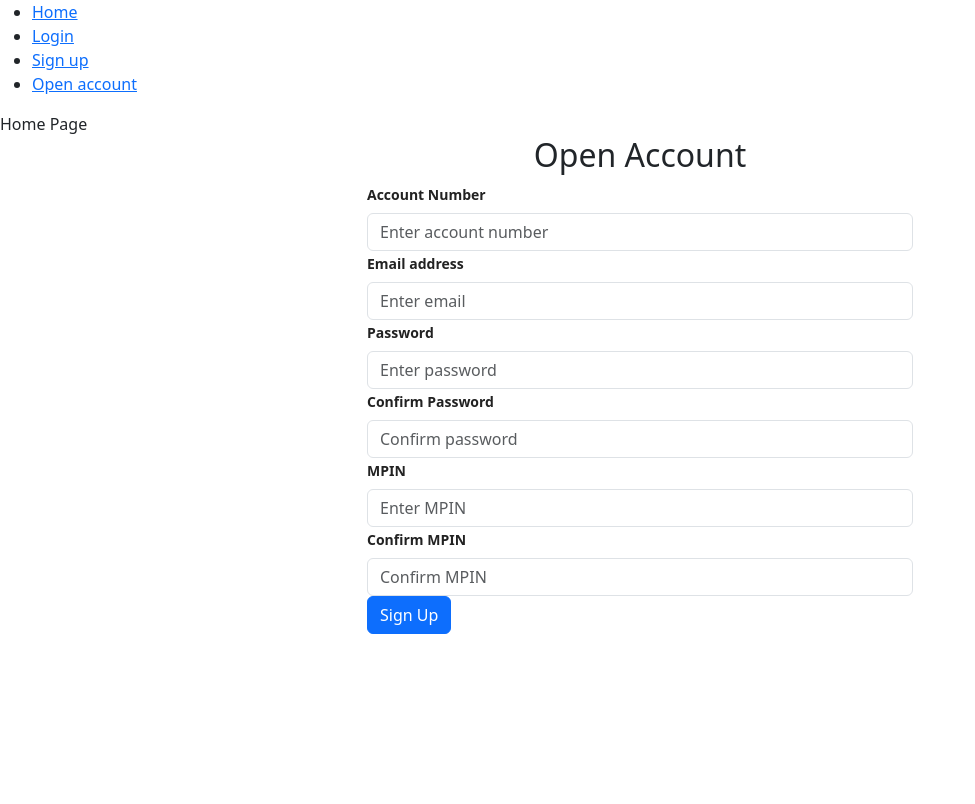
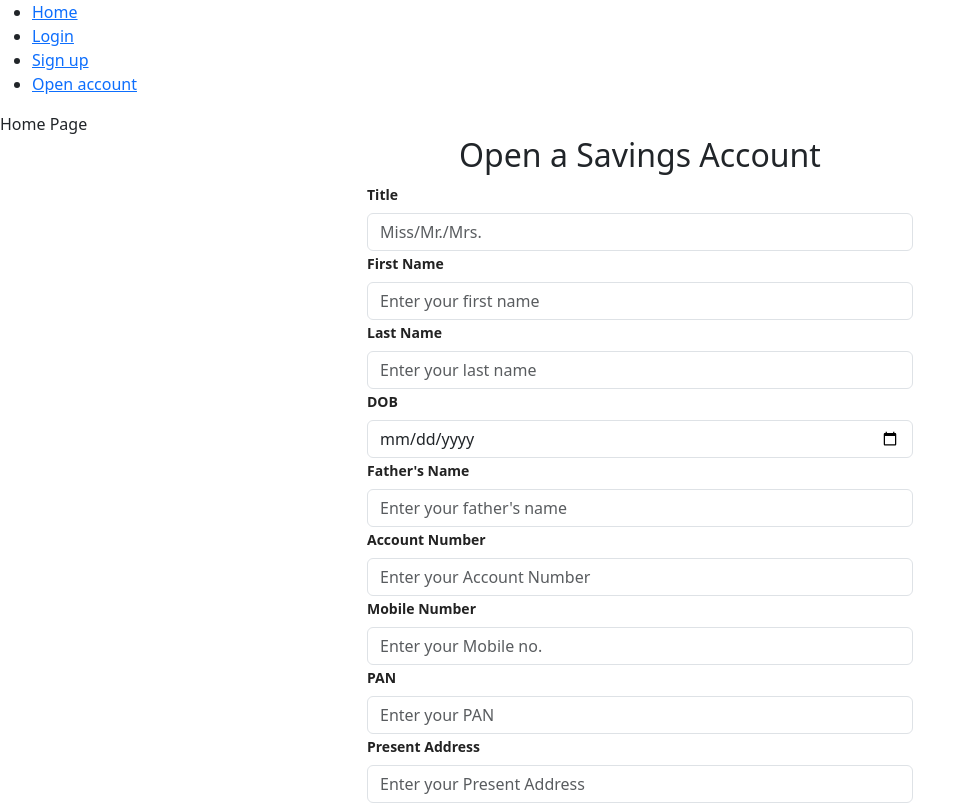
Before and after one commit to sankitanitdgp/BankWithFargo, a React (Create React App) app in the folder frontend/: page /openAccount in a window 1280 px wide. Shown: the top 804 px of the page, without its empty margins (0-975 px from the left). Built offline with nearby package versions, Linux system fonts and the light colour scheme.

Commit message:
Saving acc details

```diff
--- a/frontend/src/components/Login.js
+++ b/frontend/src/components/Login.js
@@ -75,12 +75,9 @@ const Login = () => {
                 autocomplete="off"
               />
             </Form.Group>
-
-
-
-
+            <br></br>
             <Button variant="primary" type="submit" block>
-              Sign Up
+              Submit
             </Button>
           </Form>
         </Col>
--- a/frontend/src/components/OpenAccount.js
+++ b/frontend/src/components/OpenAccount.js
@@ -44,86 +44,159 @@ const SignUp = () => {
     <Container>
       <Row className="justify-content-center">
         <Col md={6}>
-          <h2 className="text-center">Open Account</h2>
+          <h2 className="text-center">Open a Savings Account</h2>
           <Form onSubmit={handleSubmit}>
-            <Form.Group controlId="username">
+          <Form.Group controlId="title">
+              <Form.Label>Title</Form.Label>
+              <Form.Control
+                type="text"
+                name="Title"
+                placeholder="Miss/Mr./Mrs."
+                value={formData.title}
+                onChange={handleChange}
+                required
+              />
+            </Form.Group>
+
+            <Form.Group controlId="firstName">
+              <Form.Label>First Name</Form.Label>
+              <Form.Control
+                type="text"
+                name="firstName"
+                placeholder="Enter your first name"
+                value={formData.firstName}
+                onChange={handleChange}
+                required
+              />
+            </Form.Group>
+
+            <Form.Group controlId="lastName">
+              <Form.Label>Last Name</Form.Label>
+              <Form.Control
+                type="text"
+                name="lastName"
+                placeholder="Enter your last name"
+                value={formData.lastName}
+                onChange={handleChange}
+                required
+              />
+            </Form.Group>
+
+            <Form.Group controlId="dob">
+              <Form.Label>DOB</Form.Label>
+              <Form.Control
+                type="date"
+                name="dob"
+                placeholder=""
+                value={formData.email}
+                onChange={handleChange}
+                required
+              />
+            </Form.Group>
+
+            <Form.Group controlId="fatherName">
+              <Form.Label>Father's Name</Form.Label>
+              <Form.Control
+                type="text"
+                name="fatherName"
+                placeholder="Enter your father's name"
+                value={formData.fatherName}
+                onChange={handleChange}
+                required
+              />
+            </Form.Group>
+
+            <Form.Group controlId="accountNumber">
               <Form.Label>Account Number</Form.Label>
               <Form.Control
-                type="text"
+                type="number"
                 name="accountNumber"
-                placeholder="Enter account number"
+                placeholder="Enter your Account Number"
                 value={formData.accountNumber}
                 onChange={handleChange}
                 required
               />
             </Form.Group>
 
-            <Form.Group controlId="email">
-              <Form.Label>Email address</Form.Label>
+            <Form.Group controlId="phone">
+              <Form.Label>Mobile Number</Form.Label>
               <Form.Control
-                type="email"
-                name="email"
-                placeholder="Enter email"
-                value={formData.email}
+                type="number"
+                name="phoneNumber"
+                placeholder="Enter your Mobile no."
+                value={formData.phoneNumber}
                 onChange={handleChange}
                 required
               />
             </Form.Group>
 
-            <Form.Group controlId="password">
-              <Form.Label>Password</Form.Label>
+            <Form.Group controlId="pan">
+              <Form.Label>PAN</Form.Label>
               <Form.Control
-                type="password"
-                name="password"
-                placeholder="Enter password"
-                value={formData.password}
+                type="number"
+                name="pan"
+                placeholder="Enter your PAN"
+                value={formData.pan}
                 onChange={handleChange}
                 required
               />
             </Form.Group>
 
-            <Form.Group controlId="confirmPassword">
-              <Form.Label>Confirm Password</Form.Label>
+            <Form.Group controlId="presentAddress">
+              <Form.Label>Present Address</Form.Label>
               <Form.Control
-                type="password"
-                name="confirmPassword"
-                placeholder="Confirm password"
-                value={formData.confirmPassword}
-                onChange={handleChange}
-                required
-              />
-              {errors.confirmPassword && (
-                <Form.Text className="text-danger">{errors.confirmPassword}</Form.Text>
-              )}
-            </Form.Group>
-
-            <Form.Group controlId="mpin">
-              <Form.Label>MPIN</Form.Label>
-              <Form.Control
-                type="number"
-                name="mpin"
-                placeholder="Enter MPIN"
-                value={formData.mpin}
+                type="text"
+                name="presentAddress"
+                placeholder="Enter your Present Address"
+                value={formData.presentAddress}
                 onChange={handleChange}
                 required
               />
             </Form.Group>
 
-            <Form.Group controlId="confirmMpin">
-              <Form.Label>Confirm MPIN</Form.Label>
+            <Form.Group controlId="permanentAddress">
+              <Form.Label>Permanent Address</Form.Label>
               <Form.Control
-                type="number"
-                name="confirmMpin"
-                placeholder="Confirm MPIN"
-                value={formData.confirmMpin}
+                type="text"
+                name="permanentAddress"
+                placeholder="Enter your Permanent Address"
+                value={formData.presentAddress}
                 onChange={handleChange}
                 required
               />
             </Form.Group>
 
+            <Form.Group controlId="occupation">
+              <Form.Label>Occupation Details</Form.Label>
+              <Form.Control
+                type="text"
+                name="occupation"
+                placeholder="Enter your occupation details"
+                value={formData.occupation}
+                onChange={handleChange}
+                required
+              />
+            </Form.Group>
+
+            <Form.Group controlId="grossIncome">
+              <Form.Label>Gross Annual Income</Form.Label>
+              <Form.Control
+                type="number"
+                name="grossIncome"
+                placeholder="Enter your gross annual income in INR"
+                value={formData.grossIncome}
+                onChange={handleChange}
+                required
+              />
+            </Form.Group>
+            <br></br>
+            <span>
+            <div style={{ display: "flex" }}>
             <Button variant="primary" type="submit" block>
-              Sign Up
+              Create Account
             </Button>
+            </div>
+            </span>
           </Form>
         </Col>
       </Row>
--- a/frontend/src/components/SignUp.js
+++ b/frontend/src/components/SignUp.js
@@ -113,7 +113,7 @@ const SignUp = () => {
                 required
               />
             </Form.Group>
-
+            <br></br>
             <Button variant="primary" type="submit" block>
               Sign Up
             </Button>
```
